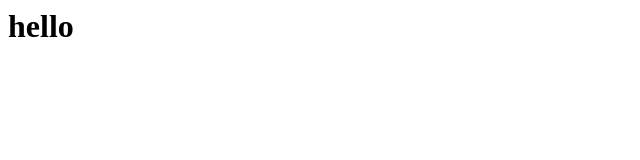
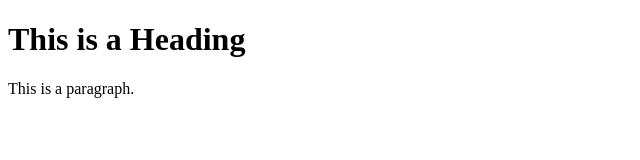
Before and after one commit to JD140702/webpage, a plain HTML site: page index.html in a window 1280 px wide. Shown: the whole page, without its empty margins (0-640 px from the left). Drawn offline with Linux system fonts and the light colour scheme.

Commit message:
Update index.html

```diff
--- a/index.html
+++ b/index.html
@@ -1,3 +1,12 @@
+<!DOCTYPE html>
 <html>
-  <h1>hello</h1>
+<head>
+<title>Page Title</title>
+</head>
+<body>
+
+<h1>This is a Heading</h1>
+<p>This is a paragraph.</p>
+
+</body>
 </html>
```
